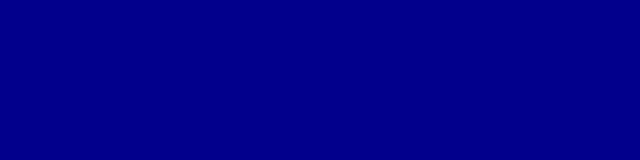
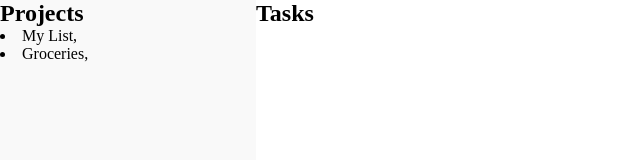
Before and after one commit to johngrassey/todo, a website built with webpack: page src/template.html in a window 1280 px wide. Shown: the whole page, without its empty margins (0-640 px from the left). Built offline with nearby package versions, Linux system fonts and the light colour scheme.

Commit message:
Add Render Javascript file
To handle rendering in DOM

```diff
--- a/src/index.js
+++ b/src/index.js
@@ -1,11 +1,12 @@
 import "./styles.css";
 import { Projects } from "./projects";
 import { addToDo  } from "./todos";
+import { renderProjects } from "./render";
 
 const app = Projects();
 
-app.addProject("My List");
-app.addProject("Groceries");
-app.addProjectTask(0, "My List", addToDo(0, "My List", ["Pay Taxes", "Before I get audited", "Oct 1, 2024", "High", "Call Mark Muler",""]));
-app.addProjectTask(0, "My List", addToDo(0, "My List", ["Passport Photo", "Need to Travel", "Nov 10, 2025", "Low", "CVS Visit",""]));
-app.delProjectTask(0, "My List", 0)
+// app.addProjectTask(0, "My List", addToDo(0, "My List", ["Pay Taxes", "Before I get audited", "Oct 1, 2024", "High", "Call Mark Muler",""]));
+// app.addProjectTask(0, "My List", addToDo(0, "My List", ["Passport Photo", "Need to Travel", "Nov 10, 2025", "Low", "CVS Visit",""]));
+// app.delProjectTask(0, "My List", 0)
+
+renderProjects();
--- a/src/projects.js
+++ b/src/projects.js
@@ -1,5 +1,5 @@
 function Projects () {
-    const projectList = [];
+    const projectList = [{"My List": []}];
 
     const addProject = (project) => {
         projectList.push({[project]:[]});
@@ -21,7 +21,9 @@ function Projects () {
         console.log(projectList);
     }
 
-    return { addProject, addProjectTask, delProjectTask, delProject };
+    const getProjects = () => { return projectList }
+
+    return { addProject, addProjectTask, delProjectTask, delProject, getProjects };
 
 };
 
--- /dev/null
+++ b/src/render.js
@@ -0,0 +1,22 @@
+import { Projects } from "./projects";
+
+function renderProjects () {
+
+    const projects = Projects();
+
+    projects.addProject("Groceries");
+
+    const sidebar = document.querySelector("#sidebar");
+
+    const projectList = projects.getProjects()
+
+    projectList.forEach(element => {
+        console.log(Object.entries(element).toString());
+        const projLI = document.createElement("li");
+        projLI.textContent = Object.entries(element);
+        sidebar.appendChild(projLI);
+    });
+
+}
+
+export { renderProjects }
--- a/src/styles.css
+++ b/src/styles.css
@@ -1,3 +1,45 @@
+/*
+HTML RESET
+*/
+
+*, *::before, *::after {
+    box-sizing: border-box;
+  }
+  * {
+    margin: 0;
+  }
+  body {
+    -webkit-font-smoothing: antialiased;
+  }
+  img, picture, video, canvas, svg {
+    display: block;
+    max-width: 100%;
+  }
+  input, button, textarea, select {
+    font: inherit;
+  }
+  p, h1, h2, h3, h4, h5, h6 {
+    overflow-wrap: break-word;
+  }
+  #root, #__next {
+    isolation: isolate;
+  }
+
+/*
+MAIN
+*/
+
 body {
-    background-color: darkblue;
+    display: flex;
 }
+
+#sidebar {
+    background-color: #f9f9f9;
+    flex: 1;
+    height: 100vh;
+}
+
+#main {
+    flex: 4;
+    height: 100vh;
+}
--- a/src/template.html
+++ b/src/template.html
@@ -6,6 +6,13 @@
     <title>Done</title>
 </head>
 <body>
-
+    <div id="sidebar">
+        <h2>Projects</h2>
+        <ul class="projects"></ul>
+    </div>
+    <div id="main">
+        <h2>Tasks</h2>
+        <div class="tasks"></div>
+    </div>
 </body>
 </html>
```
